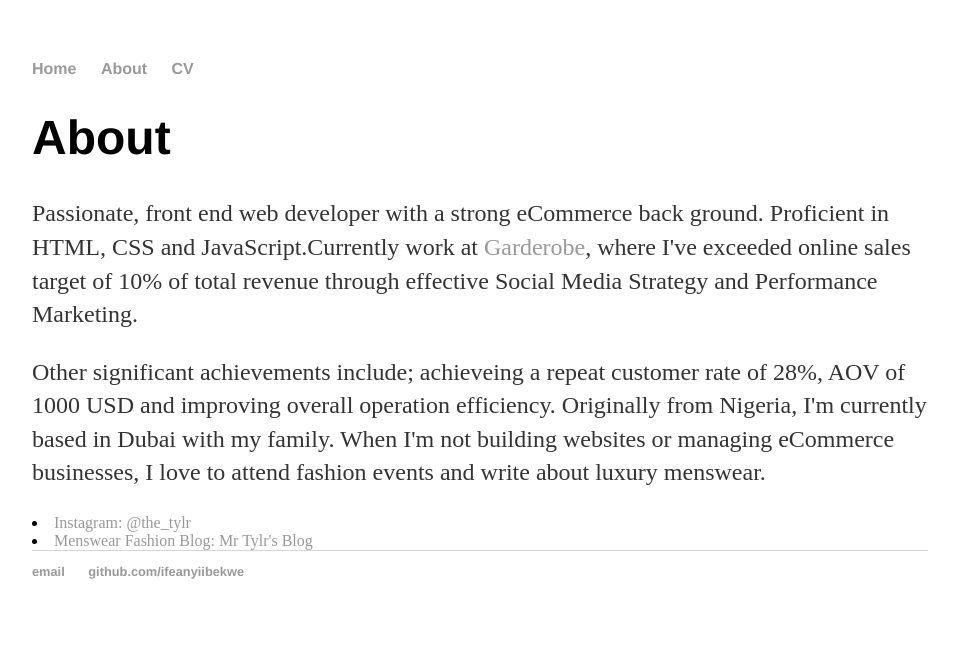
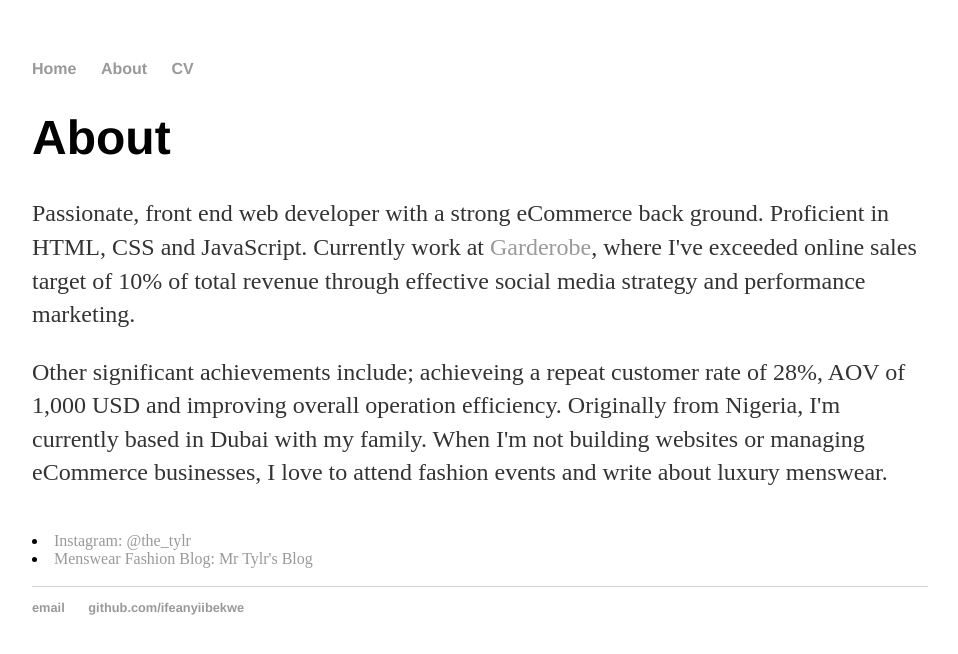
Before and after one commit to IfeanyiIbekwe/ifeanyiibekwe.github.io, a Jekyll site: the page built from about/index.html, in a window 1280 px wide. Shown: the top 654 px of the page, without its empty margins (160-1118 px from the left). Built offline with Jekyll 4.4.1, drawn with Linux system fonts in a browser that asks for light colours.

Commit message:
Update index.html

```diff
--- a/about/index.html
+++ b/about/index.html
@@ -4,10 +4,12 @@
 ---
 		<div class="about">
 			<h1>About</h1>
-			<p>Passionate, front end web developer with a strong eCommerce back ground. Proficient in HTML, CSS and JavaScript.Currently work at <a href="https://garderobe.ae">Garderobe</a>, where I've exceeded online sales target of 10% of total revenue through effective Social Media Strategy and Performance Marketing.
+			<p>Passionate, front end web developer with a strong eCommerce back ground. Proficient in HTML, CSS and JavaScript. Currently work at <a href="https://garderobe.ae">Garderobe</a>, where I've exceeded online sales target of 10% of total revenue through effective social media strategy and performance marketing.
 
-      </p><p>Other significant achievements include; achieveing a repeat customer rate of 28%, AOV of 1000 USD and improving overall operation efficiency. Originally from Nigeria, I'm currently based in Dubai with my family. When I'm not building websites or managing eCommerce businesses, I love to attend fashion events and write about luxury menswear.</p>
-				<li><a href="https://www.instagram.com/the_tylr/">Instagram: @the_tylr</a></li>
+      </p><p>Other significant achievements include; achieveing a repeat customer rate of 28%, AOV of 1,000 USD and improving overall operation efficiency. Originally from Nigeria, I'm currently based in Dubai with my family. When I'm not building websites or managing eCommerce businesses, I love to attend fashion events and write about luxury menswear.</p>
+				<br>
+			<li><a href="https://www.instagram.com/the_tylr/">Instagram: @the_tylr</a></li>
 				<li><a href="https://www.mrtylr.com/blog">Menswear Fashion Blog: Mr Tylr's Blog</a></li>
 				</ul>
+<br>
 		</div>
```
